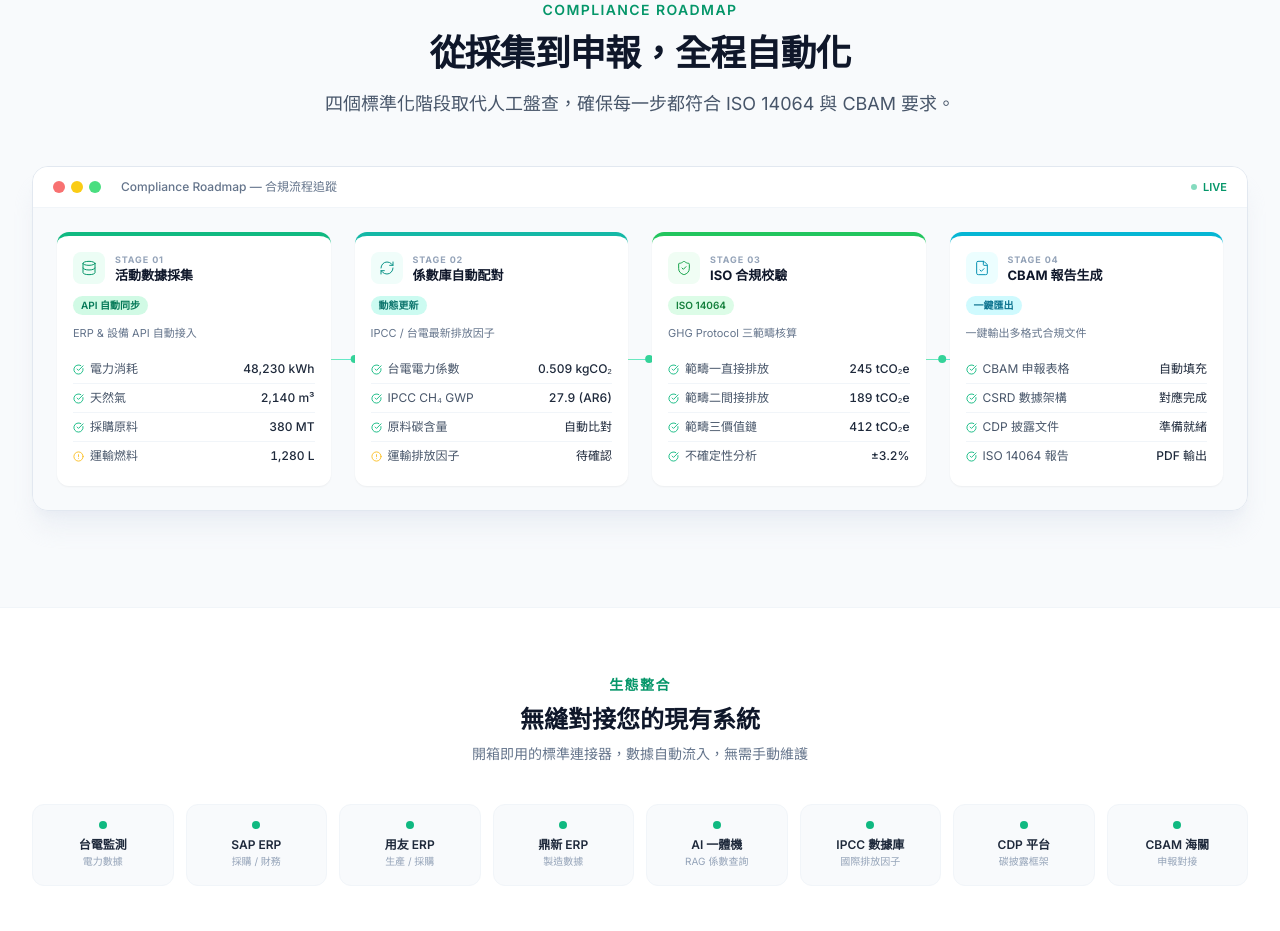
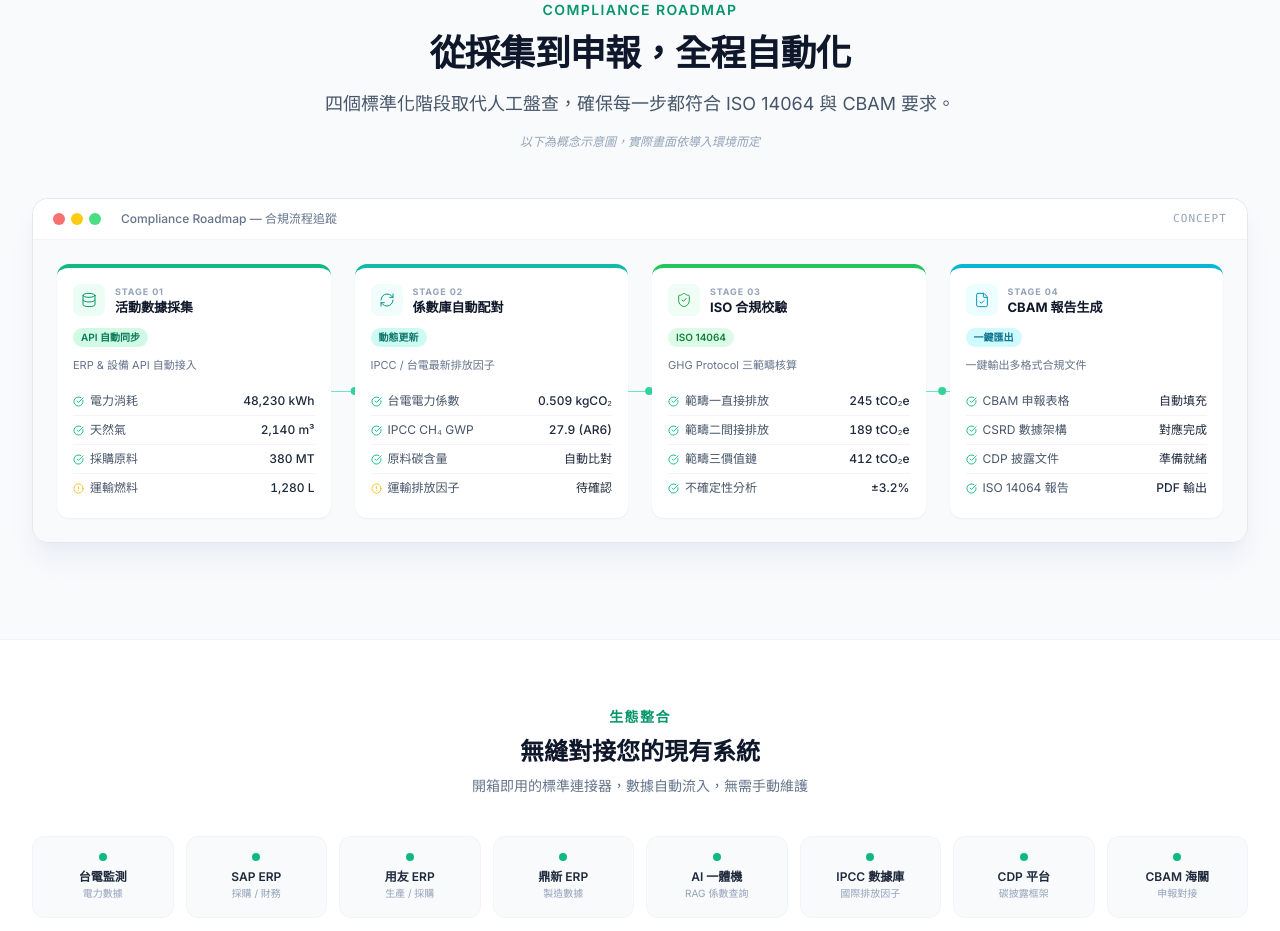
Before and after one commit to cgchung1227/cris-official-website, a React (Vite) app: page /products/esg in a window 1280 px wide. Shown: the part 980-1911 px from the top of the page. Built offline with nearby package versions, Linux system fonts and the light colour scheme; no server answers; the database is empty.

Commit message:
fix: replace ESG ComplianceBoard LIVE indicator with CONCEPT disclaimer
Remove pulsing green dot and LIVE text from toolbar. Add italicized
concept note below section subtitle.

Co-Authored-By: Claude Sonnet 4.6 <noreply@anthropic.com>

```diff
--- a/src/pages/ESGProduct.jsx
+++ b/src/pages/ESGProduct.jsx
@@ -734,6 +734,9 @@ export default function ESGProduct() {
             <p className="section-subtitle">
               {t('esg.roadmap_subtitle')}
             </p>
+            <p className="mt-4 text-xs italic text-slate-400 dark:text-slate-500">
+              以下為概念示意圖，實際畫面依導入環境而定
+            </p>
           </FadeUp>
 
           {/* macOS window chrome */}
@@ -751,9 +754,8 @@ export default function ESGProduct() {
               <span className="ml-3 text-xs font-medium text-slate-500 dark:text-slate-500">
                 {t('esg.roadmap_toolbar')}
               </span>
-              <div className="ml-auto flex items-center gap-1.5 text-[11px] font-semibold text-emerald-600 dark:text-emerald-400">
-                <span className="w-1.5 h-1.5 rounded-full bg-emerald-500 animate-pulse" />
-                LIVE
+              <div className="ml-auto text-[11px] font-mono text-slate-400 dark:text-slate-600 tracking-widest">
+                CONCEPT
               </div>
             </div>
 
```
